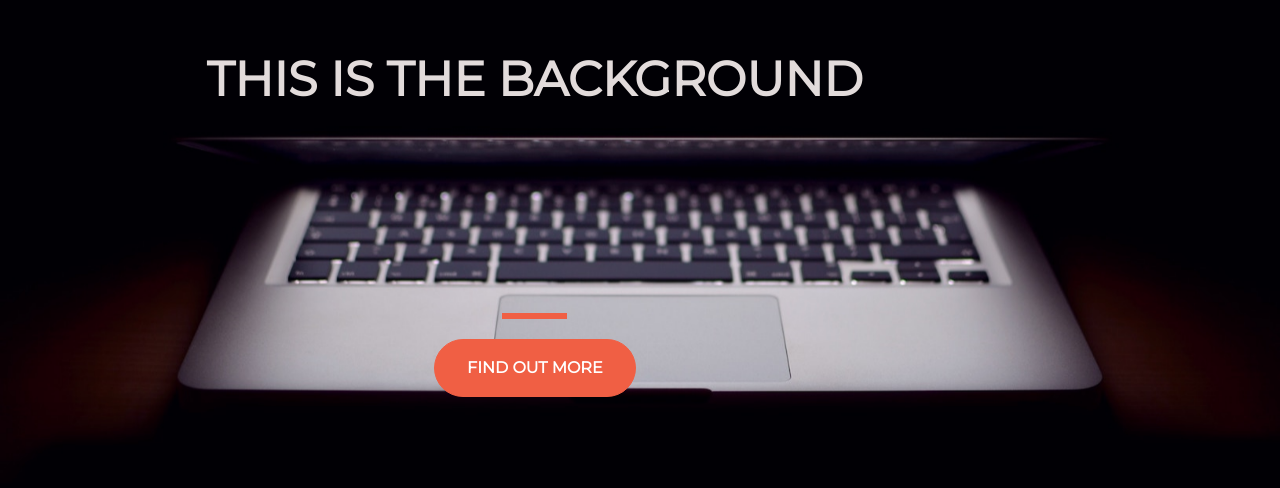
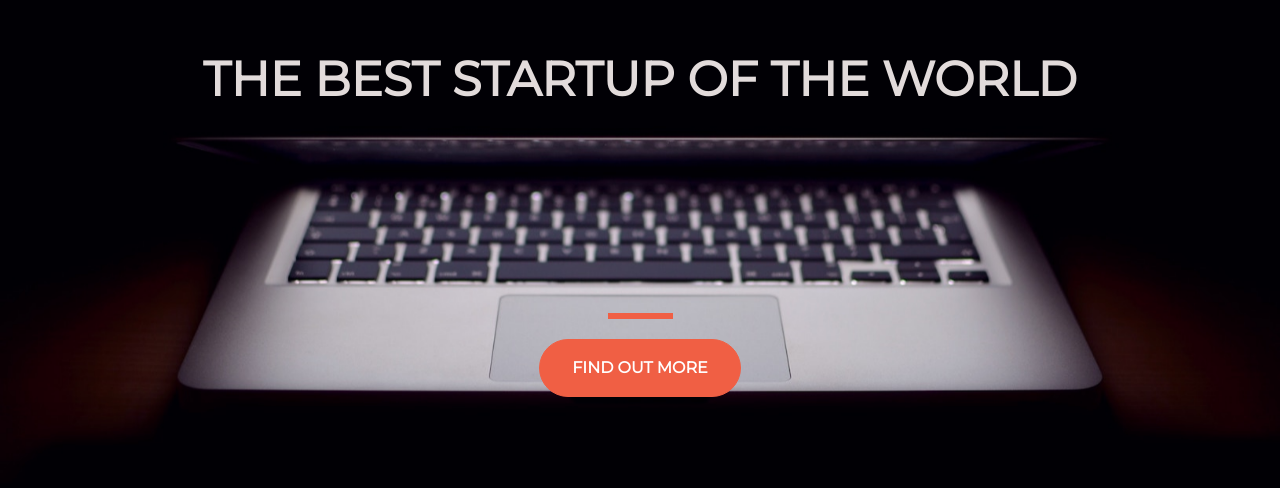
Before and after one commit to VovaRotterdam/background-generator, a plain HTML site: page index.html in a window 1280 px wide. Shown: the part 176-664 px from the top of the page. Drawn offline with nearby package versions, Linux system fonts and the light colour scheme.

Commit message:
old title

```diff
--- a/index.html
+++ b/index.html
@@ -28,7 +28,7 @@
       <div class="row">
         <header class="text-center col-12">
           <h1 class="text-uppercase">
-            <strong>This is the background</strong>
+            <strong>THe best startup of the world</strong>
           </h1>
         </header>
         <div class="buffer col-12"></div>
```
